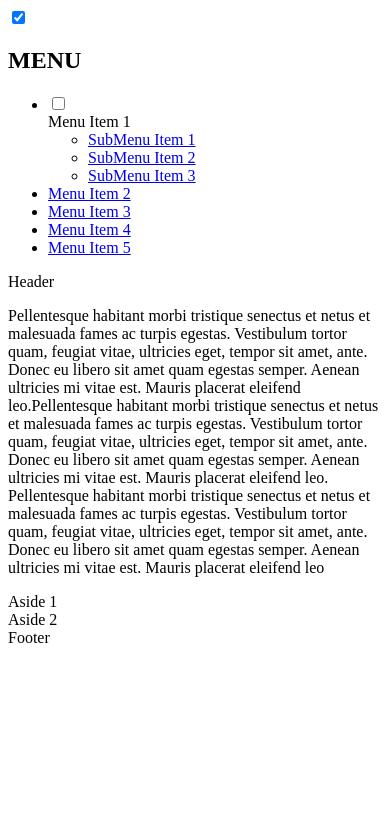
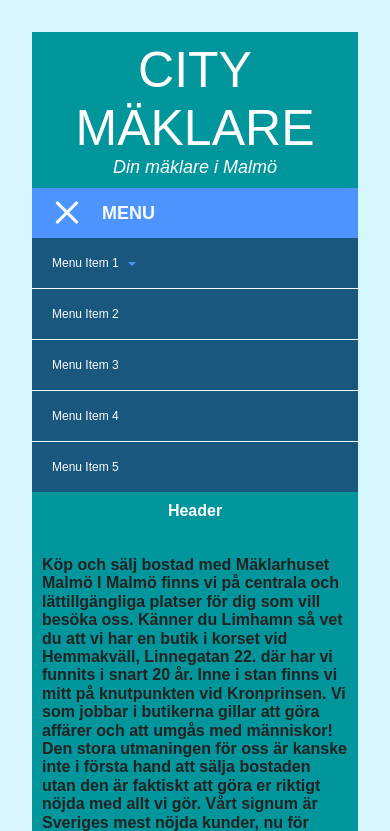
Before and after one commit to maxnfard/projek-x, a plain HTML site: page w1.html in a window 390 px wide. Both pictures are taken after a click on the label "MENU". Shown: the top 831 px of the page. Drawn offline with nearby package versions, Linux system fonts and the light colour scheme; files that its build step writes are made by us from their sources.

Commit message:
lite ändring
Nu jag har skrivit en scss isl css, lite ändrig men lång från färdig

```diff
--- a/w1.html
+++ b/w1.html
@@ -1,3 +1,25 @@
+<!DOCTYPE html>
+<html>
+<meta name="viewport" content="width=device-width, initial-scale=1.0">
+<head>
+  <meta charset="UTF-8">
+  <title>En MÄKLARE I STAN</title>
+  <link rel="stylesheet" href="css/normalize.css">
+  <link rel="stylesheet" href="css/style.css">
+
+</head>
+
+<body>
+
+  <header class="header">
+    <div class="container">
+      <h1 class="site-title">CITY MÄKLARE</h1>
+      <span class="site-tagline">
+      Din mäklare i Malmö</span>
+    </div>
+  </header>
+
+
   <nav>
     <div class="menu">
       <input type="checkbox" id="menu1" class="menu_switch">
@@ -49,14 +71,23 @@
   <div class="wrapper">
     <header class="header">Header</header>
     <article class="main">
-    <p>Pellentesque habitant morbi tristique senectus et netus et malesuada fames ac turpis egestas. Vestibulum tortor quam, feugiat vitae, ultricies eget, tempor sit amet, ante. Donec eu libero sit amet quam egestas semper. Aenean ultricies mi vitae est.
-      Mauris placerat eleifend leo.Pellentesque habitant morbi tristique senectus et netus et malesuada fames ac turpis egestas. Vestibulum tortor quam, feugiat vitae, ultricies eget, tempor sit amet, ante. Donec eu libero sit amet quam egestas semper.
-      Aenean ultricies mi vitae est. Mauris placerat eleifend leo. Pellentesque habitant morbi tristique senectus et netus et malesuada fames ac turpis egestas. Vestibulum tortor quam, feugiat vitae, ultricies eget, tempor sit amet, ante. Donec eu libero
-      sit amet quam egestas semper. Aenean ultricies mi vitae est. Mauris placerat eleifend leo
+      <p>Köp och sälj bostad med Mäklarhuset Malmö I Malmö finns vi på centrala och lättillgängliga platser för dig som vill besöka oss. Känner du Limhamn så vet du att vi har en butik i korset vid Hemmakväll, Linnegatan 22. där har vi funnits i snart 20
+        år. Inne i stan finns vi mitt på knutpunkten vid Kronprinsen. Vi som jobbar i butikerna gillar att göra affärer och att umgås med människor! Den stora utmaningen för oss är kanske inte i första hand att sälja bostaden utan den är faktiskt att
+        göra er riktigt nöjda med allt vi gör. Vårt signum är Sveriges mest nöjda kunder, nu för sjätte året i rad! Sälja bostäder och all teknik kring det kan vi på våra fem, att göra varje person vi möter nöjd är svårare eftersom alla har olika krav
+        och behov. Behovsanalysen är kanske det viktigaste momentet, lyssna på vad du vill. Efter det jobba fram planen för att dina behov är fullt uppfyllda! Vi är lite annorlunda på så vis, vi vill gärna lyssna mer än vi pratar!
 
       </p>
     </article>
-  <aside class="aside aside-1">Aside 1</aside>
+    <aside class="aside aside-1">
+      <p>En fri värdering är så mycket mer än en värdering! För oss innebär en fri värdering mycket mer än bara att berätta för dig vad du kan förvänta dig att få för din bostad. Vi tar oss tid att lyssna på hur du funderar just nu, kanske renovera och bo
+        kvar, vad måste jag fixa innan jag kan sälja? Hur fungerar det när man vill skiljas, när någon nära och kär gått bort? Låt oss komma ut och sparra dig lite i dina tankar, kanske det leder till att du vill sälja? Lika ofta är det bara så att det
+        skapas en långsikig bra relation med någon från oss, din fastighetsmäklare helt enkelt!</p>
+
+
+    </aside>
     <aside class="aside aside-2">Aside 2</aside>
     <footer class="footer">Footer</footer>
   </div>
+</body>
+
+</html>
--- /dev/null
+++ b/w1.scss
@@ -0,0 +1,416 @@
+
+//Color definitions
+$lightblue: #D7F7FE;
+$darkblue: #1A577F;
+$darkblue1: #0f213e;
+$medblue: #1F729C;
+$salmon: #FF6067;
+$hellayellow: #F7EE1A;
+$bluelight: #4D94FF;
+$bluelight2: #fafcfe;
+$turquoiseBrighter :#01969c;
+$blueFoursquare : #25a0ca;
+$blueBabe :#96b5d4 ;
+
+//Typography
+$base-font-size: 16px;
+$base-font-family: 'Nunito', sans-serif;
+$heading-font-family: 'Righteous', sans-serif;
+
+//Convert px to em
+@function em($px, $base: $base-font-size) {
+  @return ($px / $base) * 1em;
+}
+
+body {
+  background: $lightblue;
+  font-family: $base-font-family;
+  color: #222;
+}
+
+* {
+  transition: all .65s ease;
+  box-sizing: border-box;
+
+}
+
+//Centering Content
+.container {
+  max-width: 75em;
+  margin: 0 auto;
+}
+
+//Setting up the header so the "logo" and tagline site on each side of the header using flexbox. At 700px, they will stack.
+.header {
+  background: $salmon;
+  color: white;
+  padding: em(10px);
+  .container {
+    display: flex;
+    flex-direction: row;
+    justify-content: space-between;
+    align-items: center;
+    flex-wrap: wrap;
+  }
+  .site-title, .site-tagline {
+    font-weight: 400;
+  }
+  @media (max-width: 700px) {
+    .site-title, .site-tagline {
+      width: 100%;
+      text-align: center;
+    }
+    .site-title {
+      margin: 0;
+    }
+  }
+}
+.site-title, h1, h2, h3 {
+  font-family: $heading-font-family;
+  font-size: em(50px);
+  color: darken($lightblue, 75%);
+}
+h3 {
+  font-size: em(32px);
+  color: desaturate($salmon, 10%);
+}
+.site-title {
+  color: white;
+}
+.site-tagline {
+  font-size: em(18px);
+  font-style: italic;
+}
+
+
+
+
+.menu {
+  width: 100%;
+}
+
+.menu_switch,
+.subMenu_switch {
+  display: none;
+}
+
+.menu_list {
+  display: flex;
+  margin: 0;
+  padding: 0;
+  transition: 0.6s;
+}
+
+.menu_item {
+  font-size: 12px;
+  list-style: none;
+}
+
+.menu_item a {
+  box-sizing: border-box;
+  color: #fafcfe;
+  display: block;
+  padding: 0 20px;
+  text-decoration: none;
+  transition: 0.6s;
+}
+
+.menu_item a:hover {
+  background: $medblue;
+}
+
+.subMenu_label {
+  color: #fafcfe;
+  cursor: pointer;
+  display: block;
+  font-size: 12px;
+  padding: 0 20px;
+  transition: 0.6s;
+}
+
+.subMenu_label:hover {
+  background: $hellayellow;
+}
+
+.subMenu_labelArrow {
+  border-left: 4px solid transparent;
+  border-right: 4px solid transparent;
+  border-top: 4px solid $bluelight;
+  display: inline-block;
+  margin-left: 6px;
+  transition: 0.6s;
+  vertical-align: middle;
+}
+
+.subMenu_list {
+  margin: 0;
+  padding: 0;
+  transition: 0.6s;
+}
+
+.subMenu_item {
+  font-size: 12px;
+  list-style: none;
+}
+
+.subMenu_item a {
+  box-sizing: border-box;
+  color:$salmon;
+  display: block;
+  text-decoration: none;
+  transition: 0.6s;
+}
+
+.subMenu_item a:hover {
+  background:$medblue;
+}
+
+@media all and (max-width: 767px) {
+  .menu_label {
+    cursor: pointer;
+    display: block;
+  }
+  .menu_labelInner {
+    align-items: center;
+    background: $bluelight;
+    box-sizing: border-box;
+    display: flex;
+    height: 50px;
+    padding: 5px 20px;
+  }
+  .menu_labelInner h1 {
+    color: #fafcfe;
+    font-size: 18px;
+    font-weight: bold;
+    line-height: 42px;
+    margin: 0;
+  }
+  .menu_switch:checked + div {
+    font-size: inherit;
+  }
+  .menu_hamburgerIcon {
+    display: block;
+    margin-right: 20px;
+    position: relative;
+    text-align: center;
+  }
+  .menu_hamburgerIcon,
+  .menu_hamburgerIcon::before,
+  .menu_hamburgerIcon::after {
+    background-color: $bluelight2;
+    border-radius: 1px;
+    height: 3px;
+    transition: 0.4s;
+    width: 30px;
+  }
+  .menu_hamburgerIcon::before,
+  .menu_hamburgerIcon::after {
+    content: "";
+    left: 0;
+    position: absolute;
+  }
+  .menu_hamburgerIcon::before {
+    top: -10px;
+  }
+  .menu_hamburgerIcon::after {
+    top: 10px;
+  }
+  .menu_switch:checked ~ div .menu_hamburgerIcon {
+    background-color: transparent;
+  }
+  .menu_switch:checked ~ div .menu_hamburgerIcon::before,
+  .menu_switch:checked ~ div .menu_hamburgerIcon::after {
+    top: 0;
+  }
+  .menu_switch:checked ~ div .menu_hamburgerIcon::before {
+    transform: rotate(45deg);
+  }
+  .menu_switch:checked ~ div .menu_hamburgerIcon::after {
+    transform: rotate(-45deg);
+  }
+  .menu_list {
+    background: $darkblue;
+    flex-direction: column;
+    overflow: hidden;
+  }
+  .menu_item a {
+    height: 0;
+    line-height: 50px;
+    overflow: hidden;
+  }
+  .menu_switch:checked ~ div .menu_item {
+    border-bottom: 1px solid $bluelight2;
+  }
+  .menu_switch:checked ~ div .menu_item:last-child {
+    border-bottom: none;
+  }
+  .menu_switch:checked ~ div .menu_item a {
+    height: 50px;
+    overflow: visible;
+  }
+  .subMenu {
+    line-height: 50px;
+    transition: 0.6s;
+  }
+  .subMenu_label {
+    display: block;
+    height: 0;
+    overflow: hidden;
+  }
+  .subMenu_list {
+    background: $darkblue1;
+    flex-direction: column;
+    overflow: hidden;
+  }
+  .subMenu_item {
+    height: 0;
+    overflow: hidden;
+    transition: 0.6s;
+  }
+  .subMenu_item a {
+    line-height: 50px;
+    padding: 0 30px;
+  }
+  .menu_switch:not(:checked) ~ div .subMenu {
+    height: 0;
+    overflow: hidden;
+  }
+  .menu_switch:checked ~ div .subMenu_label {
+    height: 50px;
+    overflow: visible;
+  }
+  .subMenu_switch:checked ~ div .subMenu_list {
+    border-top: 1px solid $bluelight2;
+  }
+  .subMenu_switch:checked ~ div .subMenu_labelArrow {
+    transform: rotate(-180deg);
+  }
+  .subMenu_switch:checked ~ div .subMenu_item {
+    border-bottom: 1px solid $bluelight2;
+    height: 50px;
+    overflow: visible;
+  }
+  .subMenu_switch:checked ~ div .subMenu_item:last-child {
+    border-bottom: none;
+  }
+}
+
+@media all and (min-width: 768px) {
+  .menu {
+    background: $darkblue;
+  }
+  .menu_label {
+    display: none;
+  }
+  .menu_list {
+    background: $darkblue;
+    height: 50px;
+    justify-content: space-between;
+    max-width: 960px;
+    margin: 0 auto;
+  }
+  .menu_item {
+    line-height: 50px;
+    position: relative;
+    text-align: center;
+    width: 20%;
+  }
+  .menu_item a {
+    height: 50px;
+  }
+  .subMenu_label {
+    line-height: 50px;
+    text-align: center;
+  }
+  .subMenu_list {
+    background: $darkblue;
+    justify-content: space-between;
+    opacity: 0;
+    position: absolute;
+    top: 100%;
+  }
+  .subMenu_item a {
+    border-bottom: 1px solid $bluelight2;
+    height: 0;
+    line-height: 50px;
+    overflow: hidden;
+    padding: 0 16px;
+    text-align: left;
+    width: 200px;
+  }
+  .subMenu_item:last-child a {
+    border-bottom: none;
+  }
+  .menu_item:hover .subMenu_labelArrow {
+    transform: rotate(-180deg);
+  }
+  .menu_item:hover .subMenu_list {
+    opacity: 1;
+  }
+  .menu_item:hover .subMenu_item a {
+    height: 50px;
+    overflow: visible;
+  }
+}
+
+
+.wrapper {
+  display: flex;
+  flex-flow: row wrap;
+  font-weight: bold;
+  text-align: center;
+}
+
+.wrapper > * {
+  padding: 10px;
+  flex: 1 100%;
+}
+
+.header {
+  background: $turquoiseBrighter;
+}
+
+.footer {
+  background: $bluelight;
+}
+
+.main {
+  text-align: left;
+  background: $turquoiseBrighter;
+}
+
+.aside-1 {
+  background: $blueFoursquare;
+}
+
+.aside-2 {
+  background: $blueBabe;
+}
+
+@media all and (min-width: 600px) {
+  .aside {
+    flex: 1 auto;
+  }
+}
+
+@media all and (min-width: 800px) {
+  .main {
+    flex: 3 0px;
+  }
+  .aside-1 {
+    order: 1;
+  }
+  .main {
+    order: 2;
+  }
+  .aside-2 {
+    order: 3;
+  }
+  .footer {
+    order: 4;
+  }
+}
+
+body {
+  padding: 2em;
+}
```
Lines whose indentation alone changed are shown as unchanged.
